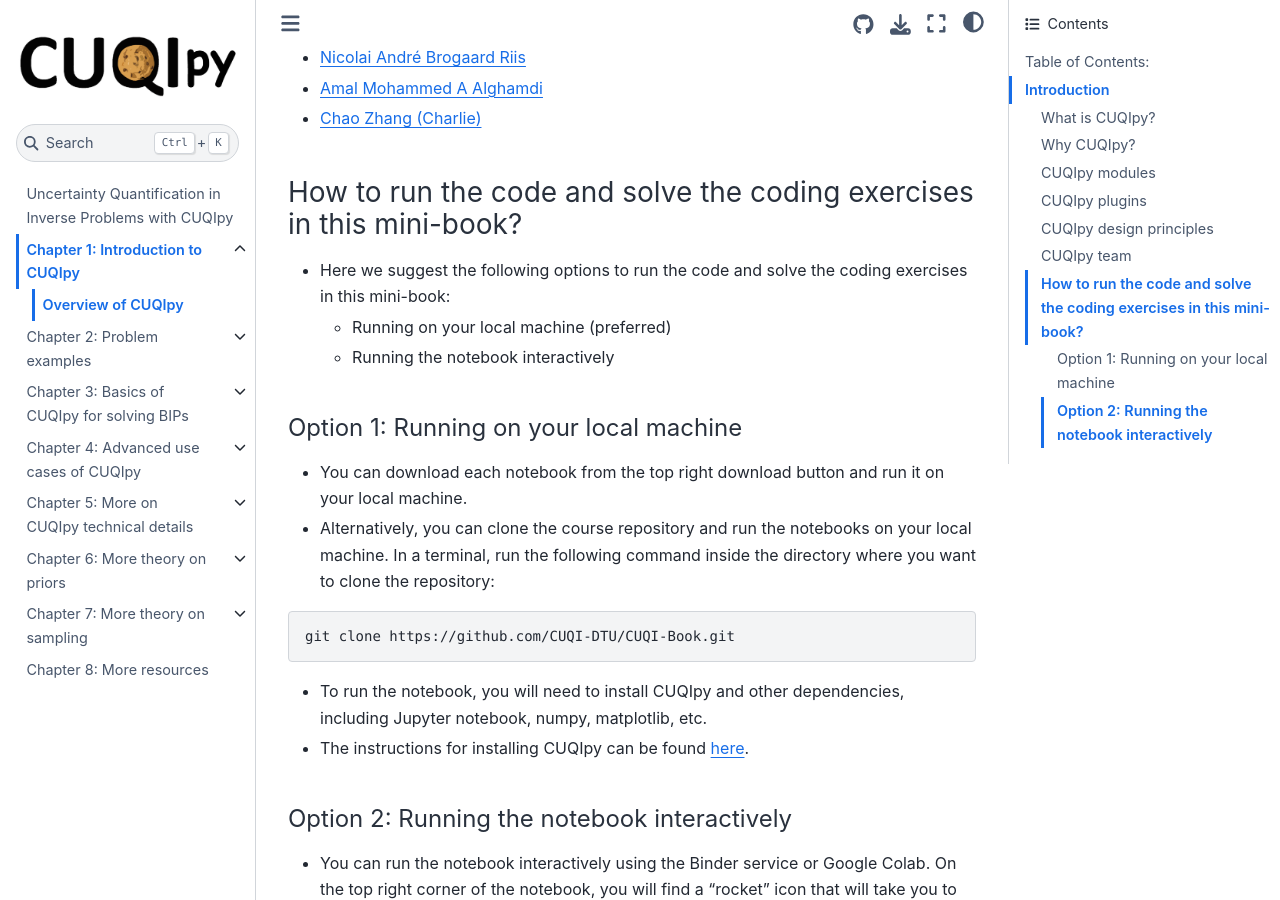
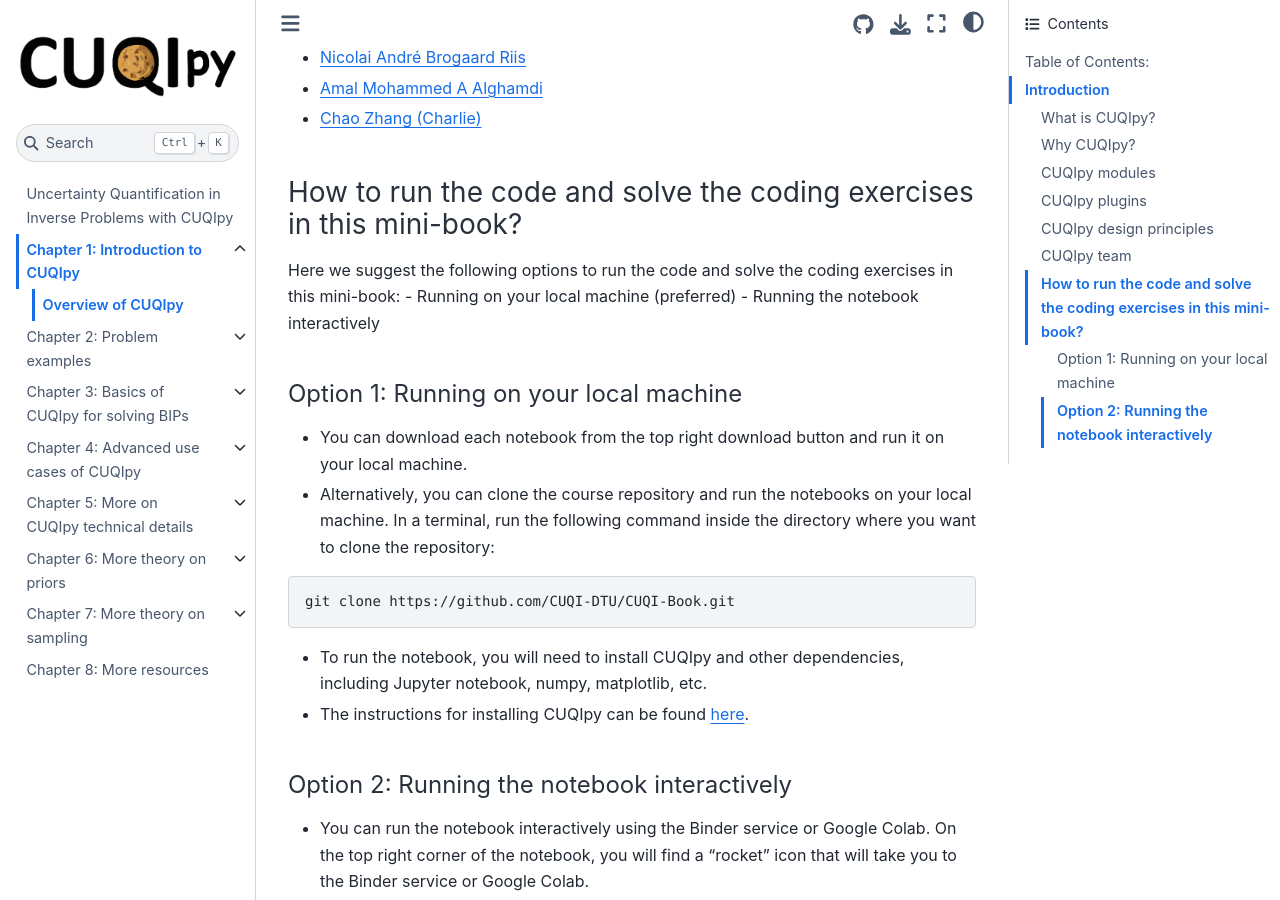
Before and after one commit to amal-ghamdi/CUQI-Book-test, a Jupyter Book: the page built from chapter01/introduction_overview_of_cuqipy.md, in a window 1280 px wide and 900 px high, scrolled down 4010 px. Built offline with Jupyter Book 1.0.4 settings and Sphinx 7.4.7 and the Sphinx Book theme 1.1.4, drawn with Linux system fonts in a browser that asks for light colours; pages that are not in the unit, such as notebooks, are missing from menus.

```diff
--- a/chapter01/introduction_overview_of_cuqipy.md
+++ b/chapter01/introduction_overview_of_cuqipy.md
@@ -105,7 +105,7 @@ See setting up a Bayesian model in CUQIpy in 4 steps [here](https://cuqi-dtu.git
 ### How to run the code and solve the coding exercises in this mini-book? <a class="anchor" id="running-the-code"></a>
 
 
-- Here we suggest the following options to run the code and solve the coding exercises in this mini-book:
+Here we suggest the following options to run the code and solve the coding exercises in this mini-book:
     - Running on your local machine (preferred)
     - Running the notebook interactively
 
```
